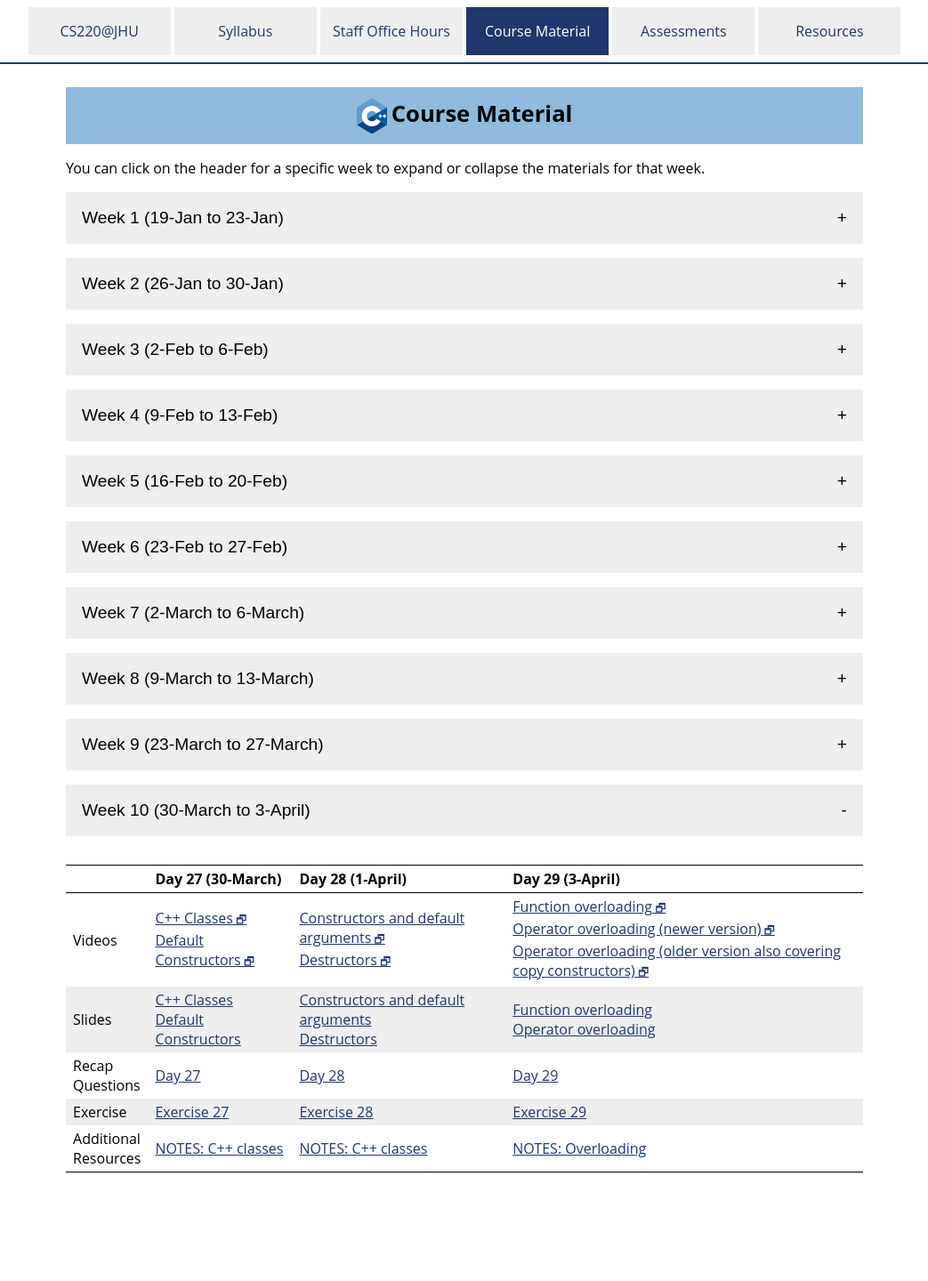
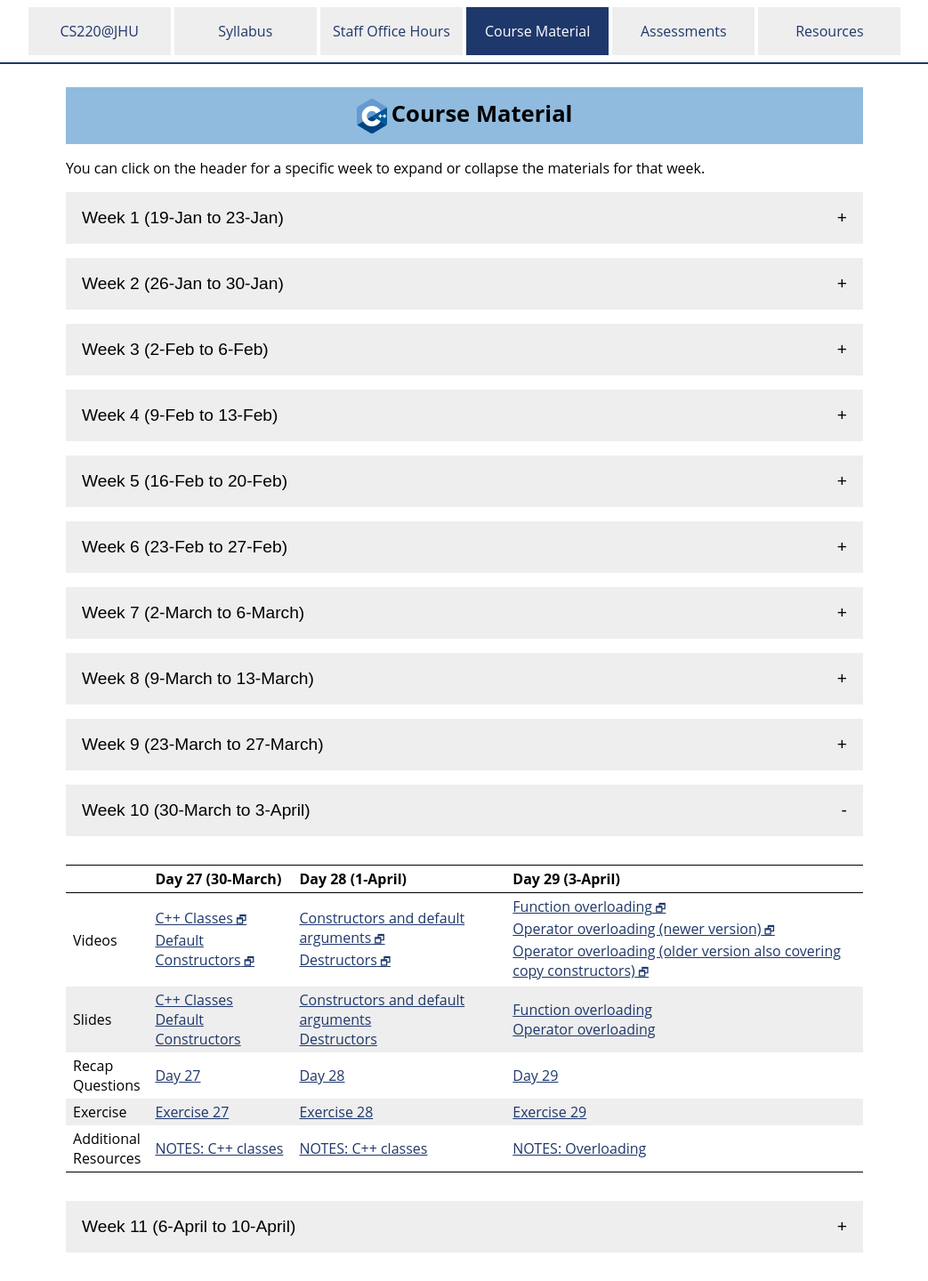
Before and after one commit to jhu-ip/cs220-sp26, a Jekyll site: the page built from material.md, in a window 1280 px wide. Shown: the whole page at 89% size, without its empty margins (118-1161 px from the left). Built offline with Jekyll 4.4.1, drawn with Linux system fonts in a browser that asks for light colours; before the commit the page ends 1350 px from its top, so only the background shows below that.

Commit message:
publishing week 11 materials

```diff
--- a/material.md
+++ b/material.md
@@ -503,7 +503,6 @@
 </table>
 </div>
 
-<!--
 <button type="button" id="week_11_toggle" class="week_control_button">Week 11 (6-April to 10-April)</button>
 <div id="week_11" class="collapsible">
 <table>
@@ -545,12 +544,14 @@
     <tr>
       <td>Additional<br>Resources</td>
       <td></td>
-      <td></td>
-      <td></td>
+      <td><a href='notes/notes-templates.html'>NOTES: Function & Class Templates</a></td>
+      <td><a href='notes/notes-polymorphism.html'>NOTES: Inheritance & Polymorphism</a></td>
     </tr>
   </tbody>
 </table>
 </div>
+
+<!--
 <button type="button" id="week_12_toggle" class="week_control_button">Week 12 (13-April to 17-April)</button>
 <div id="week_12" class="collapsible">
 <table>
```
Also changed, not shown: 1 other file.
